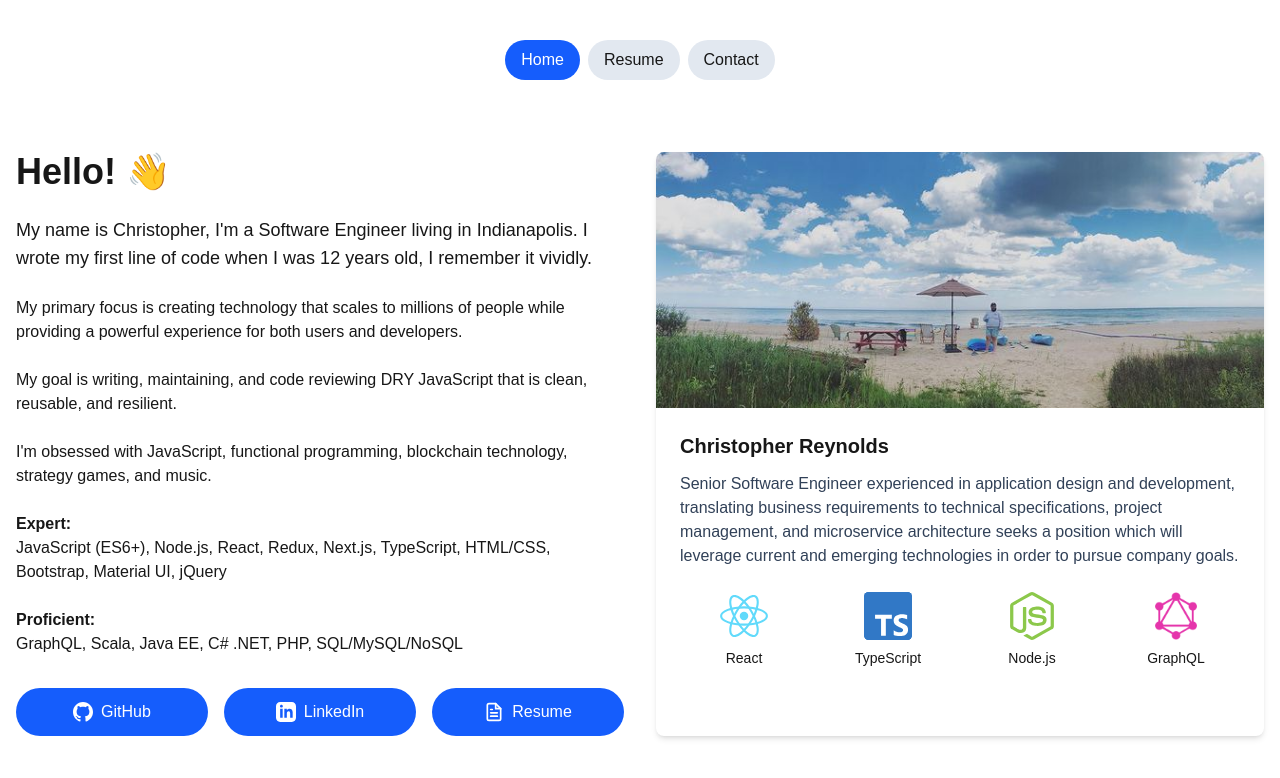
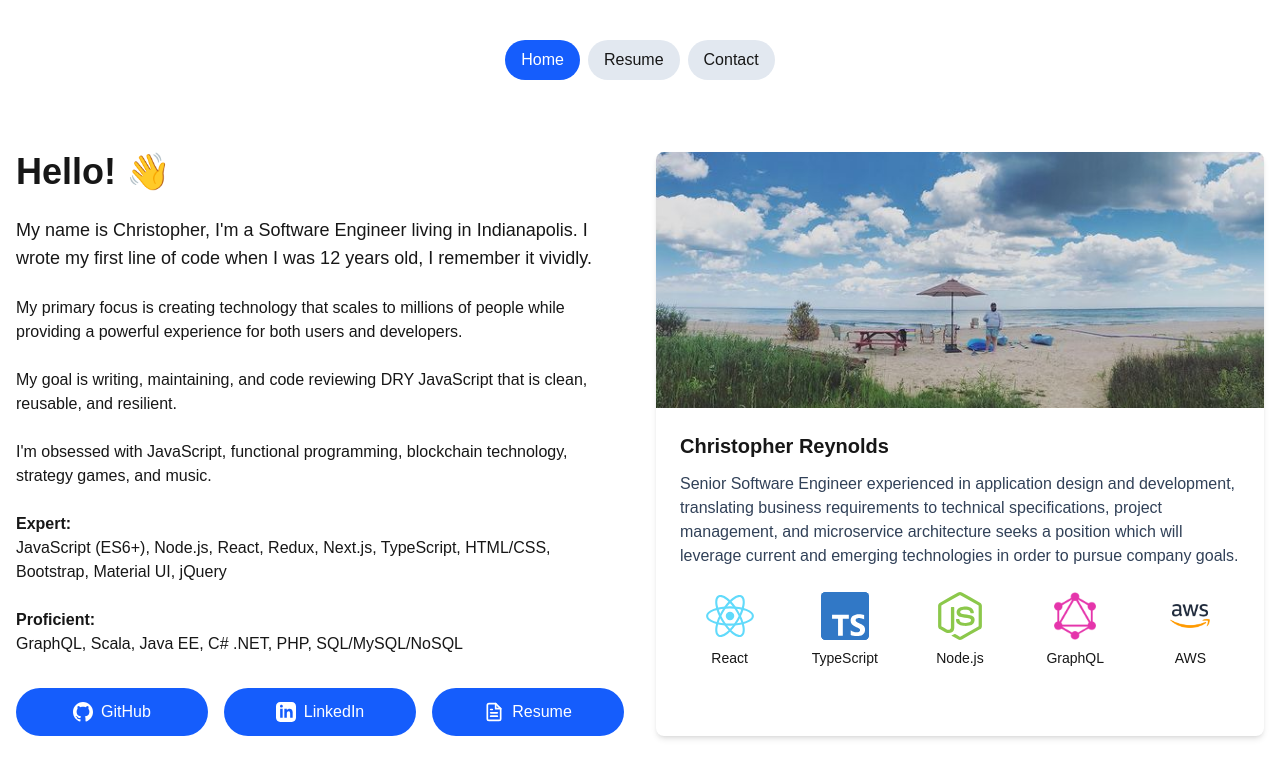
Before and after one commit to christopherrobin/crr-2025, a Next.js app: page / in a window 1280 px wide. Shown: the top 778 px of the page. Built offline with nearby package versions, Linux system fonts and the light colour scheme.

Commit message:
aws added

```diff
--- a/src/components/BusinessCard.tsx
+++ b/src/components/BusinessCard.tsx
@@ -3,7 +3,6 @@ import Image from "next/image";
 export default function BusinessCard() {
   return (
     <div className="bg-white dark:bg-slate-800 rounded-lg shadow-md overflow-hidden">
-      {/* We'll need to add the actual images to your public folder */}
       <div className="relative h-64 w-full">
         <Image
           src="/beach.jpg"
@@ -23,7 +22,8 @@ export default function BusinessCard() {
           a position which will leverage current and emerging technologies in order to pursue company goals.
         </p>
 
-        <div className="grid grid-cols-4 gap-4 mt-6">
+        {/* Changed to grid-cols-3 for mobile, grid-cols-5 for medium screens */}
+        <div className="grid grid-cols-3 md:grid-cols-5 gap-4 mt-6">
           <div className="flex flex-col items-center">
             <div className="w-12 h-12 relative">
               <Image
@@ -71,6 +71,18 @@ export default function BusinessCard() {
             </div>
             <div className="text-sm mt-2">GraphQL</div>
           </div>
+
+          <div className="flex flex-col items-center">
+            <div className="w-12 h-12 relative bg-white rounded-full">
+              <Image
+                src="/aws.png"
+                alt="AWS logo"
+                fill
+                className="object-contain p-1"
+              />
+            </div>
+            <div className="text-sm mt-2">AWS</div>
+          </div>
         </div>
       </div>
     </div>
```
Also changed, not shown: public/aws.png (added).
